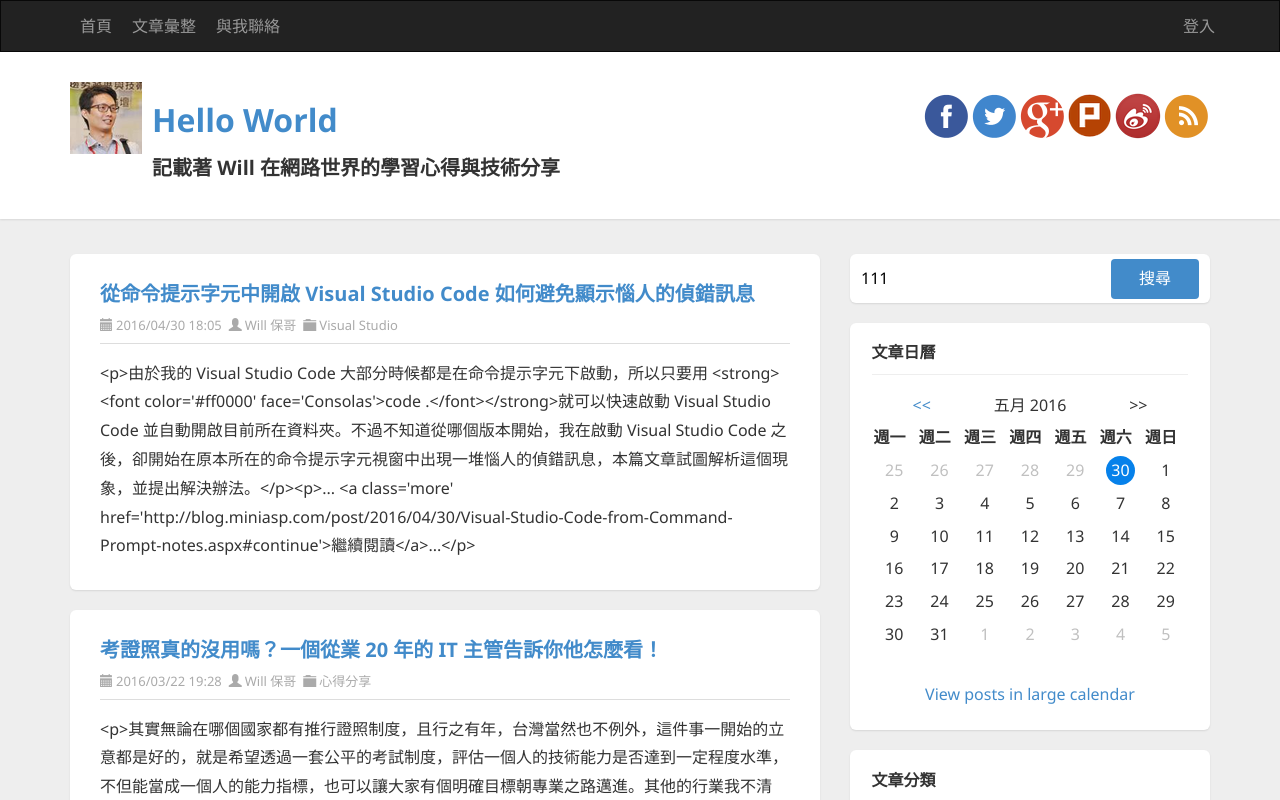
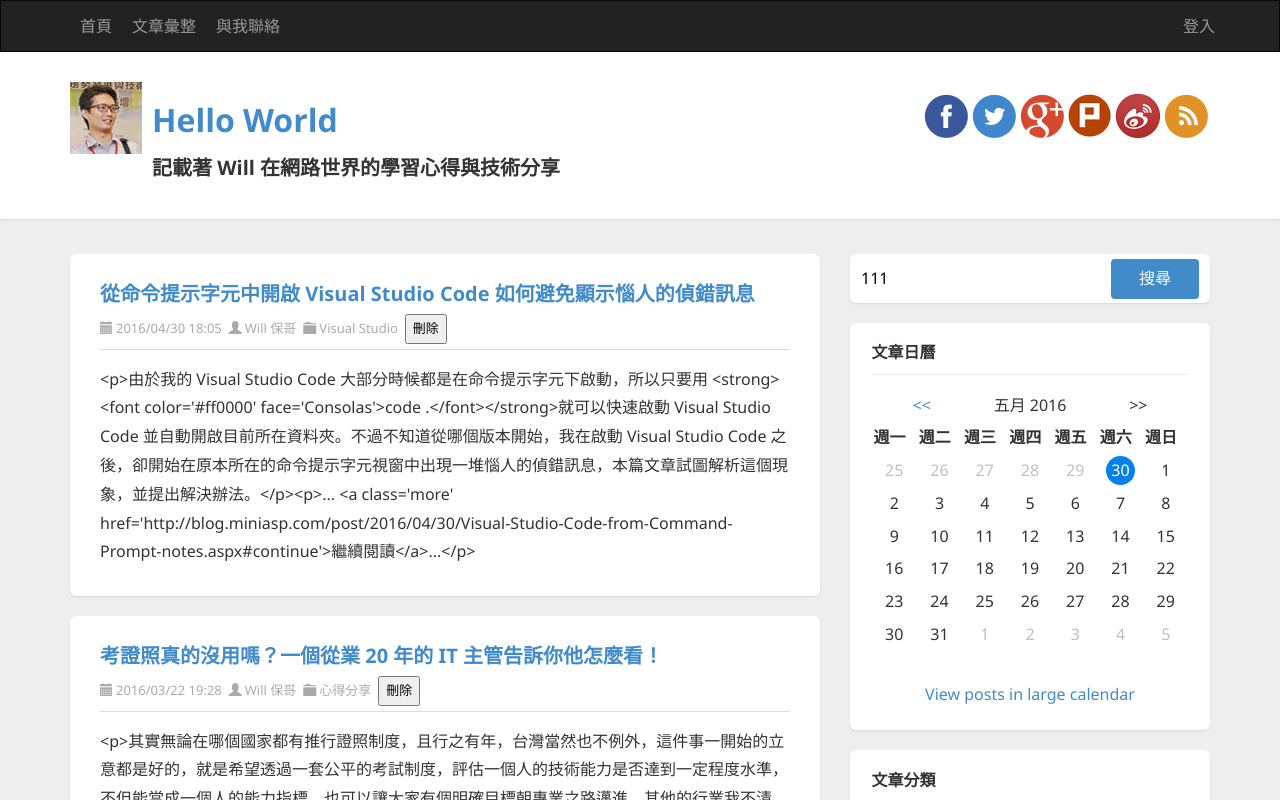
Before and after one commit to Xavier0923/AngularNoviceApp, an Angular app: page / in a window 1280 px wide. Shown: the top 800 px of the page. Built offline with nearby package versions, Linux system fonts and the light colour scheme.

Commit message:
示範 @output() 與事件繫結用法

```diff
--- a/src/app/app.component.html
+++ b/src/app/app.component.html
@@ -10,7 +10,7 @@
       <div id="ctl00_cphBody_PostList1_posts" class="posts">
 
         <!-- Article START-->
-        <app-article *ngFor="let item of data; let i=index" [item]="item"></app-article>
+        <app-article *ngFor="let item of data; let i=index" [item]="item" (delete)="deleteArticle($event)"></app-article>
         <!-- Article END-->
 
       </div>
--- a/src/app/app.component.ts
+++ b/src/app/app.component.ts
@@ -25,5 +25,10 @@ export class AppComponent {
       })
   }
 
+  deleteArticle(id: number){
+    console.log("Delete Article ID : " + id);
+
+  }
+
 
 }
--- a/src/app/article/article.component.html
+++ b/src/app/article/article.component.html
@@ -7,6 +7,7 @@
       <span class="post-date"><i class="glyphicon glyphicon-calendar"></i>{{item.date}}</span>
       <span class="post-author"><i class="glyphicon glyphicon-user"></i><a href="http://blog.miniasp.com/author/will.aspx">{{item.author}}</a></span>
       <span class="post-category"><i class="glyphicon glyphicon-folder-close"></i><a [href]="item['category-link']">{{item.category}}</a></span>
+      <button type="button" (click)="doDelete()">刪除</button>
     </div>
   </header>
   <section class="post-body text">
--- a/src/app/article/article.component.ts
+++ b/src/app/article/article.component.ts
@@ -1,4 +1,4 @@
-import { Component, Input, OnInit } from '@angular/core';
+import { Component, EventEmitter, Input, OnInit, Output } from '@angular/core';
 
 @Component({
   selector: 'app-article',
@@ -9,9 +9,15 @@ export class ArticleComponent implements OnInit {
 
   @Input() item: any;
 
+  @Output() delete = new EventEmitter<number>()
+
   constructor() { }
 
   ngOnInit(): void {
   }
 
+  doDelete(){
+    this.delete.emit(this.item.id);
+  }
+
 }
```
